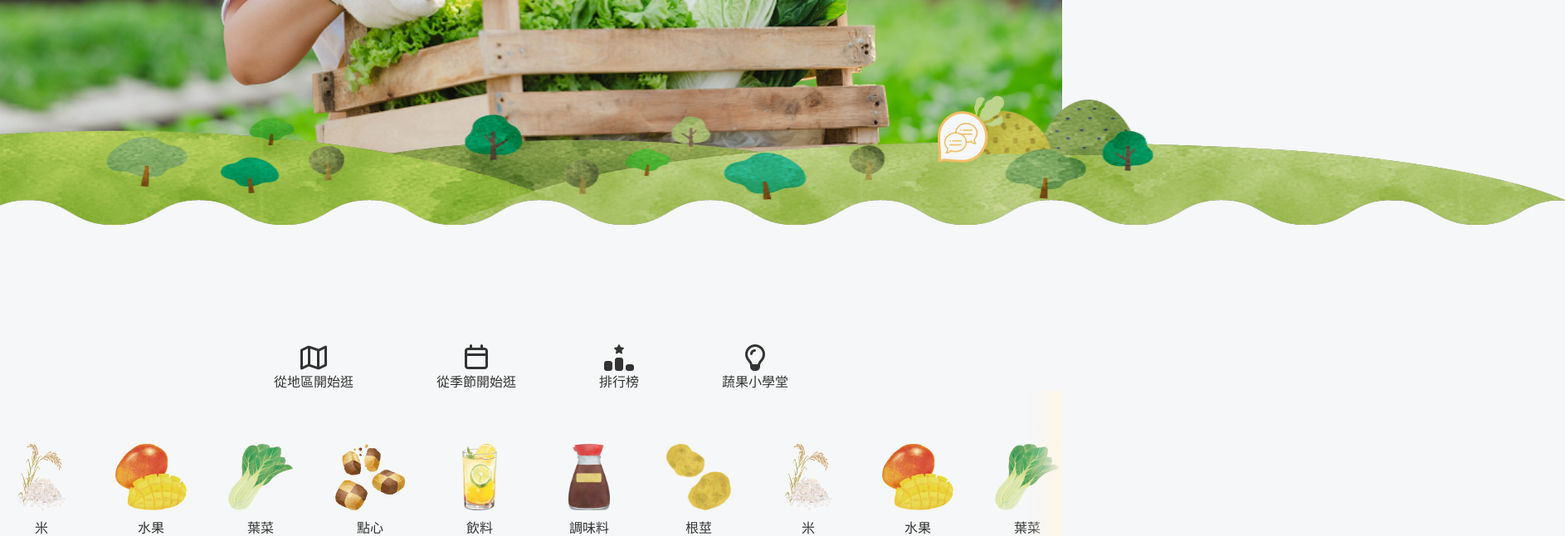
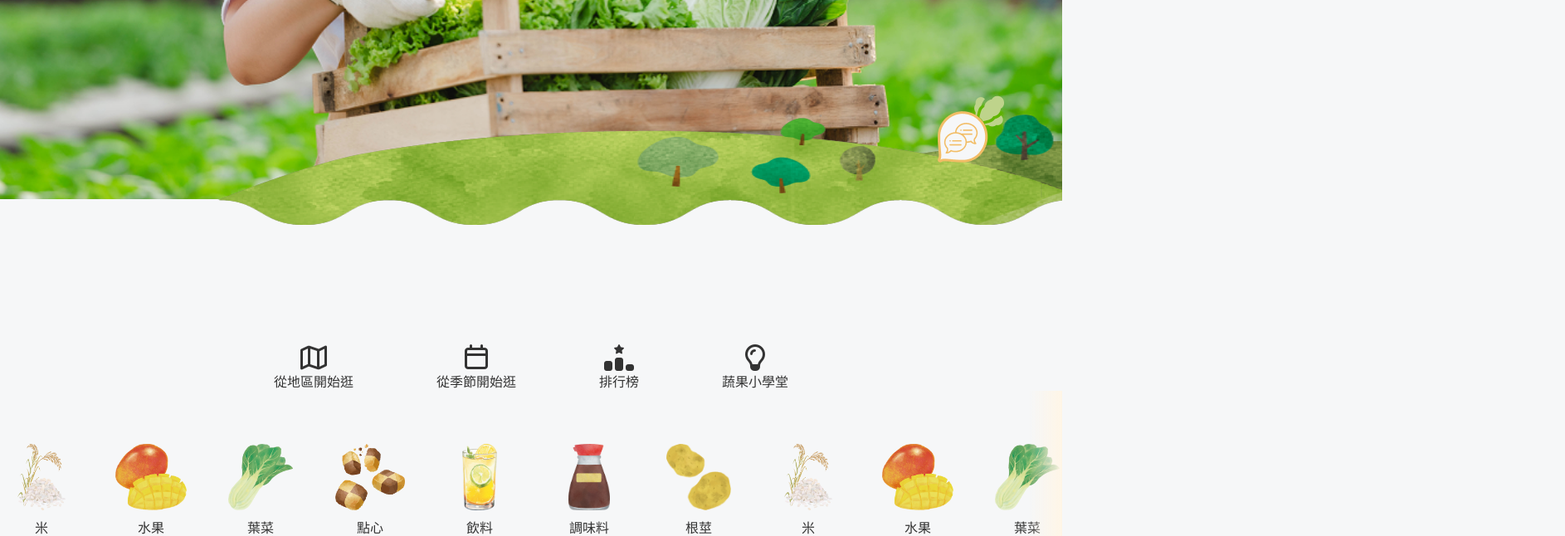
Before and after one commit to rHyThM3294/morning-farm, a Vue app: page / in a window 1280 px wide. Shown: the part 560-1206 px from the top of the page at 83% size, 1886 px wide, since content can reach past the window. Built offline with nearby package versions, Linux system fonts and the light colour scheme.

Commit message:
修復行動裝置時可以縮小看到整個分割線

```diff
--- a/src/assets/style.css
+++ b/src/assets/style.css
@@ -146,15 +146,7 @@ html{
     justify-content: center;
     align-items: center;
 }
-.partition{
-    position: relative;
-    width: 100%;
-    top: -12vh;
-}
-.partition img{
-    transform: scale(0.7) translate(-40%);
-    text-align: center;
-}
+
 .category{
     width: 100%;
     position: relative;
@@ -249,15 +241,7 @@ html{
         font-size: 16px;
         font-weight: 400;
     }
-    .partition{
-        position: relative;
-        width: 100%;
-        height: 175px;
-        top: -15vh;
-    }
-    .partition img{
-        transform: scaleX(1.5);
-    }
+
     .category .container{
         max-width: 720px;
     }
--- a/src/components/ui/Partition.vue
+++ b/src/components/ui/Partition.vue
@@ -4,4 +4,26 @@
 <script setup>
 </script>
 <style scoped>
+.partition{
+    position: relative;
+    width: 100%;
+    overflow: hidden;
+    top: -12vh;
+}
+.partition img{
+    position: relative;
+    left: 50%;
+    transform: translateX(-50%) scale(0.7);
+}
+@media(width>=768px){
+    .partition{
+        position: relative;
+        width: 100%;
+        height: 175px;
+        top: -15vh;
+    }
+    .partition img{
+        transform: scaleX(1.5);
+    }
+}
 </style>
```
